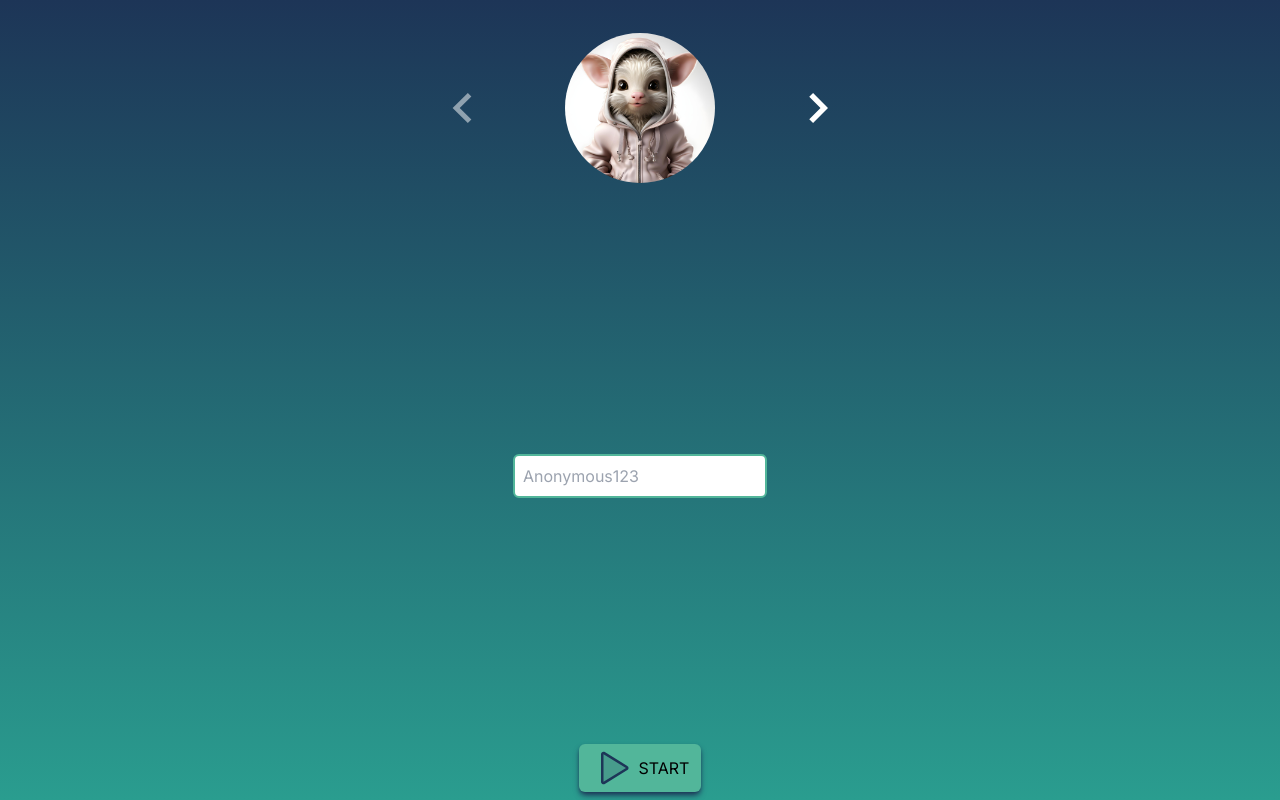
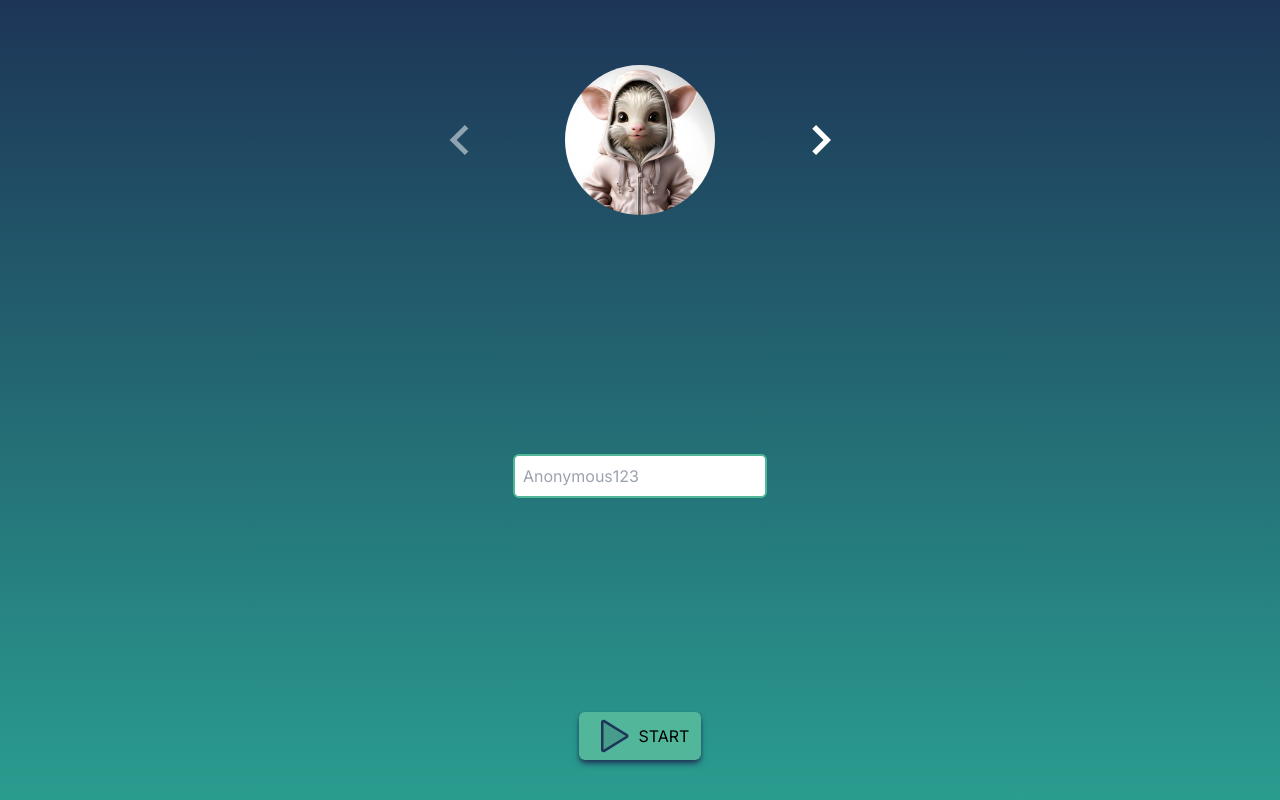
Before and after one commit to dylancobb/in-house-project, a Next.js app: page / in a window 1280 px wide. Built offline with nearby package versions, Linux system fonts and the light colour scheme.

Commit message:
lift state, avatar url function

```diff
--- a/app/components/AvatarSlider/AvatarSlider.tsx
+++ b/app/components/AvatarSlider/AvatarSlider.tsx
@@ -6,12 +6,15 @@ import Image from 'next/image';
 import avatars from '../../../public/images/avatars/images';
 
 interface AppProps {
-  setCurrentAvatar: (avatar: any) => void;
+  currentSlide: number;
+  setCurrentSlide: (currentSlide: number) => void;
 }
 // const avatarsData: { [key: string]: any } = avatars;
 
-export default function App({ setCurrentAvatar }: AppProps) {
-  const [currentSlide, setCurrentSlide] = React.useState(0);
+export default function App({
+  currentSlide,
+  setCurrentSlide
+}: AppProps) {
   const [loaded, setLoaded] = useState(false);
   const [sliderRef, instanceRef] = useKeenSlider<HTMLDivElement>(
     {
@@ -28,7 +31,6 @@ export default function App({ setCurrentAvatar }: AppProps) {
 
   return (
     <>
-      {console.log(avatars)}
       <div className="navigation-wrapper">
         <div ref={sliderRef} className="keen-slider">
           {Object.values(avatars).map((avatar, index) => (
@@ -49,7 +51,6 @@ export default function App({ setCurrentAvatar }: AppProps) {
             <Arrow
               left
               onClick={(e: any) => {
-                console.log(currentSlide);
                 e.stopPropagation() || instanceRef.current?.prev();
               }}
               disabled={currentSlide === 0}
@@ -57,9 +58,7 @@ export default function App({ setCurrentAvatar }: AppProps) {
 
             <Arrow
               onClick={(e: any) => {
-                console.log(currentSlide);
                 e.stopPropagation() || instanceRef.current?.next();
-                setCurrentAvatar(avatars[currentSlide]);
               }}
               disabled={
                 currentSlide ===
@@ -78,13 +77,12 @@ function Arrow(props: {
   left?: boolean;
   onClick: (e: any) => void;
 }) {
-  const disabeld = props.disabled ? ' arrow--disabled' : '';
+  const disabled = props.disabled ? ' arrow--disabled' : '';
   return (
     <svg
       onClick={props.onClick}
-      className={`arrow ${
-        props.left ? 'arrow--left' : 'arrow--right'
-      } ${disabeld}`}
+      className={`arrow ${props.left ? 'arrow--left' : 'arrow--right'
+        } ${disabled}`}
       xmlns="http://www.w3.org/2000/svg"
       viewBox="0 0 24 24"
     >
--- a/app/components/Button/StartButton.tsx
+++ b/app/components/Button/StartButton.tsx
@@ -1,14 +1,14 @@
 import React from 'react';
 import Image from 'next/image';
 import icon from './arrowBtn.svg';
-
+import getAvatarUrl from '@/app/utilities/getAvatarUrl';
 interface ButtonProps {
-  currentAvatar: string; // Define the type of currentAvatar
+  currentSlide: number; // Define the type of currentAvatar
 }
 
-const StartButton = ({ currentAvatar }: ButtonProps) => {
+const StartButton = ({ currentSlide }: ButtonProps) => {
   const handleClick = () => {
-    console.log(currentAvatar);
+    console.log(getAvatarUrl(currentSlide));
   };
   return (
     <button
--- a/app/page.tsx
+++ b/app/page.tsx
@@ -6,13 +6,13 @@ import Input from './components/Input';
 import { useState } from 'react';
 
 export default function Home() {
-  const [currentAvatar, setCurrentAvatar] = useState('');
+  const [currentSlide, setCurrentSlide] = useState(0);
 
   return (
-    <main className="flex min-h-screen flex-col items-center justify-between p-2">
-      <AvatarSlider setCurrentAvatar={setCurrentAvatar} />
+    <main className="flex min-h-screen flex-col items-center justify-between py-10">
+      <AvatarSlider currentSlide={currentSlide} setCurrentSlide={setCurrentSlide} />
       <Input />
-      <StartButton currentAvatar={currentAvatar} />
+      <StartButton currentSlide={currentSlide} />
     </main>
   );
 }
--- /dev/null
+++ b/app/utilities/getAvatarUrl.ts
@@ -0,0 +1,3 @@
+export default function getAvatarUrl(x: number): string {
+    return `images/avatars/avatar${x + 1}.jpg`;
+}
```
